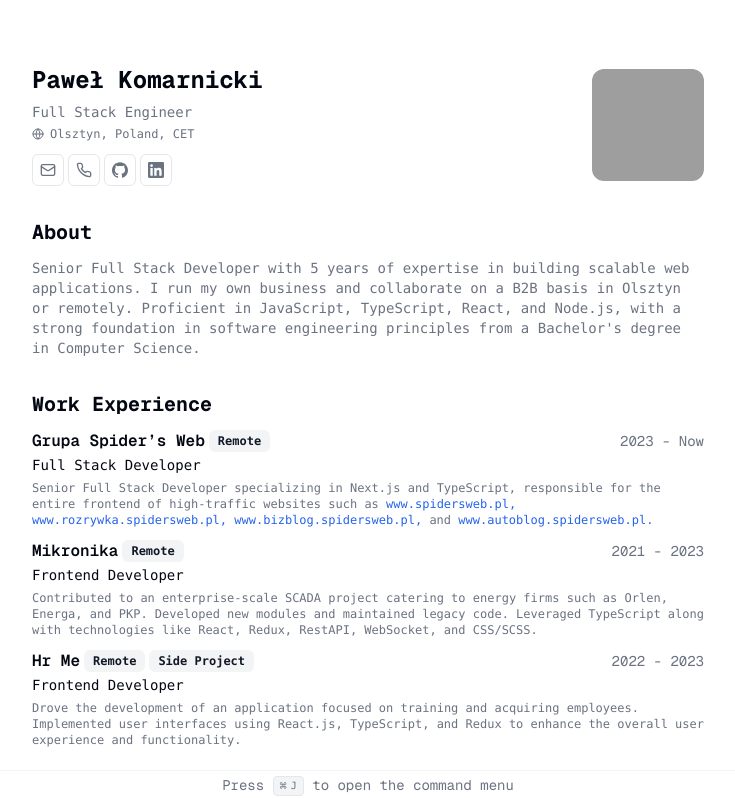
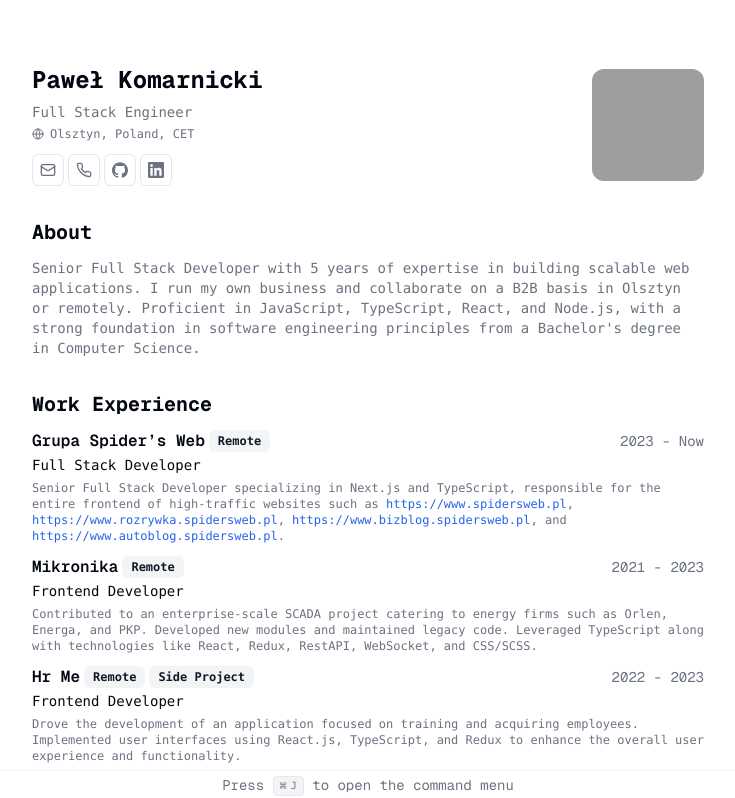
Before and after one commit to pawelkomarnickihrme/cv-main, a Next.js app: page / in a window 1280 px wide. Shown: the top 798 px of the page, without its empty margins (272-1007 px from the left). Built offline with nearby package versions, Linux system fonts and the light colour scheme; grey boxes are pictures that could not be loaded.

Commit message:
Enhance URL handling in Page component to preserve punctuation

```diff
--- a/src/app/page.tsx
+++ b/src/app/page.tsx
@@ -24,12 +24,23 @@ export default function Page() {
         word.startsWith("http://") ||
         word.startsWith("https://")
       ) {
-        const url = word.startsWith("http") ? word : `https://${word}`;
+        let url = word;
+        let punctuation = "";
+
+        // Sprawdź, czy słowo kończy się kropką lub przecinkiem
+        if (word.endsWith(".") || word.endsWith(",")) {
+          url = word.slice(0, -1);
+          punctuation = word.slice(-1);
+        }
+
+        url = url.startsWith("http") ? url : `https://${url}`;
+
         return (
           <React.Fragment key={index}>
             <Link href={url} className="text-blue-600 hover:underline">
-              {word}
-            </Link>{" "}
+              {url}
+            </Link>
+            {punctuation}{" "}
           </React.Fragment>
         );
       }
```
